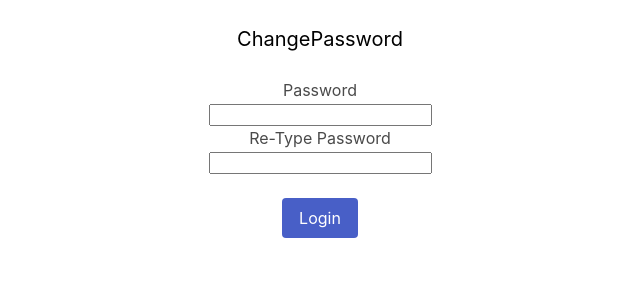
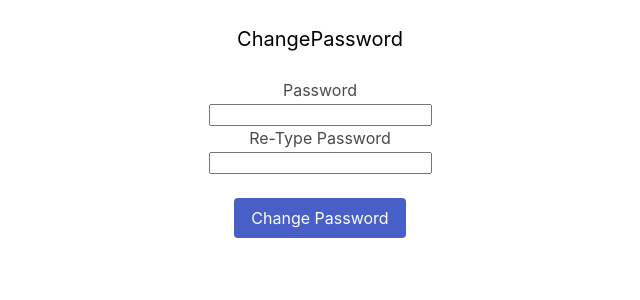
Before and after one commit to DavidDimasPatty/AdminPelayananImanKatolik, a React (Create React App) app: page /pageForgotPassword/1 in a window 1280 px wide. Shown: the top 300 px of the page, without its empty margins (320-960 px from the left). Built offline with nearby package versions, Linux system fonts and the light colour scheme.

Commit message:
forgot password page

```diff
--- a/server.js
+++ b/server.js
@@ -42,6 +42,12 @@ app.patch('/api/updategereja',function(req,res){
    dbm.updateGereja(req.body.data)
   })
 
+  app.patch('/api/updatepassword',function(req,res){
+    dbm.updatePassword(req.body.data).then((result)=>{
+      res.send(result)
+  })
+   })
+
   app.patch('/api/banneduser',function(req,res){
     dbm.bannedUser(req.body.data)
    })
--- a/src/components/changePassword.js
+++ b/src/components/changePassword.js
@@ -1,12 +1,13 @@
 import React, { useState } from "react";
-import { useNavigate } from "react-router-dom";
+import { useNavigate, useParams } from "react-router-dom";
 import axios from "axios";
 import "bulma/css/bulma.min.css";
 
 const ChangePassword = () => {
 
-  const [username, setUserName] = useState();
+    const [repassword, setRePassword] = useState();
     const [password, setPassword] = useState();
+    const { email } = useParams();
 
     /* TOKEN */
 
@@ -14,32 +15,29 @@ const ChangePassword = () => {
     const nav = useNavigate();
 
     /* Check table user di db */
-  const login = async (e) => {
+    const ChangePasswordUser = async (e) => {
 
         const devEnv = process.env.NODE_ENV !== "production";
         const { REACT_APP_DEV_URL, REACT_APP_PROD_URL } = process.env;
         console.log(process.env)
         console.log(process.env.REACT_APP_PROD_URL)
 
-    if (username && password) {
+        if (repassword && password) {
 
             const devEnv = process.env.NODE_ENV !== "production";
             const { REACT_APP_DEV_URL, REACT_APP_PROD_URL } = process.env;
 
-      await axios.get(`${devEnv ? process.env.REACT_APP_DEV_URL : process.env.REACT_APP_PROD_URL}/user`, {
-        params: {
-          username: username,
+            await axios.patch(`${devEnv ? process.env.REACT_APP_DEV_URL : process.env.REACT_APP_PROD_URL}/updatepassword`, {
+                data: {
+                    email: email,
                     password: password
                 }
             }).then((respon) => {
                 console.log(respon);
-        if (respon.data.length !== 0) {
-          nav("/home");
-        }
-        else {
+                setPassword('');
+                setRePassword('');
+                window.alert("Password Berhasil Diubah");
 
-          window.alert("Invalid username or password");
-        }
 
             }).catch((err) => console.log(err));
 
@@ -63,9 +61,9 @@ const ChangePassword = () => {
                 <div className="loginInput"><input type="password" onChange={e => setPassword(e.target.value)} required /></div>
 
                 <div className="loginLabel">Re-Type Password</div>
-        <div className="loginInput"><input type="password" onChange={e => setPassword(e.target.value)} required /></div>
+                <div className="loginInput"><input type="password" onChange={e => setRePassword(e.target.value)} required /></div>
                 <br />
-        <button className="button is-link" onClick={login} >Login</button>
+                <button className="button is-link" onClick={ChangePasswordUser} >Change Password</button>
 
 
             </div>
```
Also changed, not shown: db.js (+11 -1 lines). Lines whose indentation alone changed are shown as unchanged.
